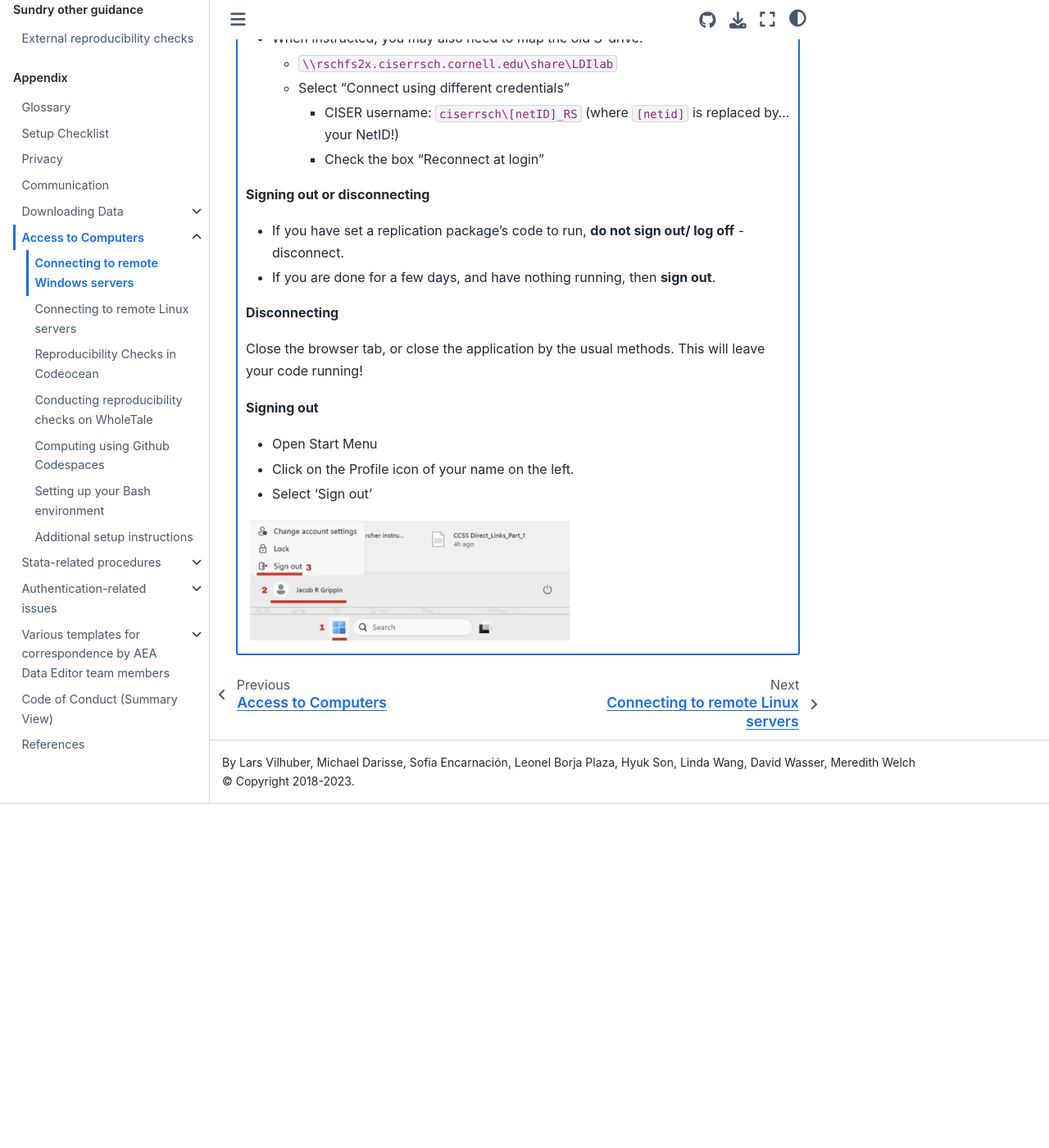
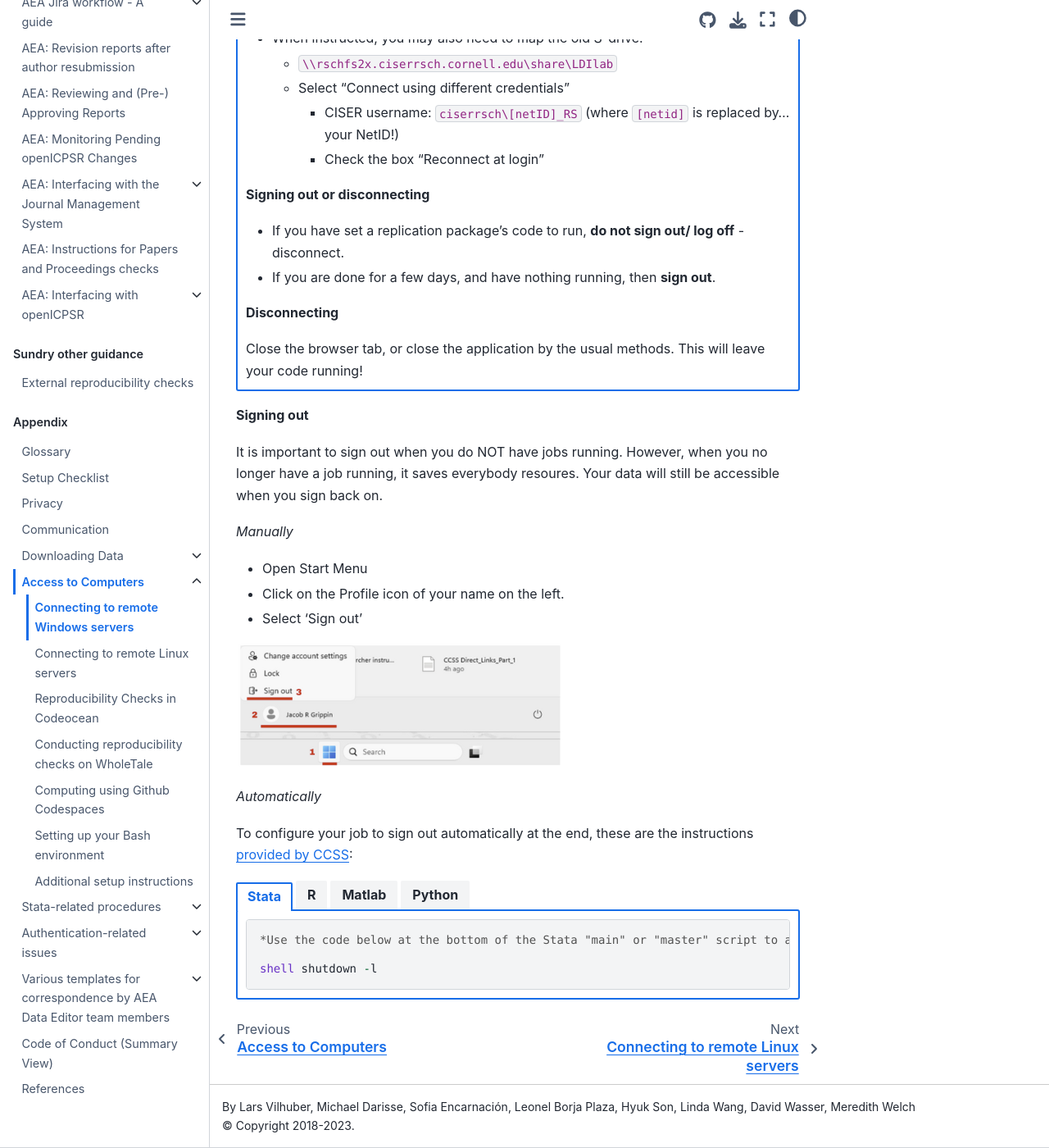
Before and after one commit to labordynamicsinstitute/ldilab-manual, a Jupyter Book: the page built from 95-10-windows-remote.md, in a window 1280 px wide and 1400 px high, scrolled down 1192 px. Shown: the whole window at 82% size. Built offline with Jupyter Book 1.0.4 settings and Sphinx 7.4.7 and the Sphinx Book theme 1.1.4, drawn with Linux system fonts in a browser that asks for light colours; before the commit the page ends 2172 px from its top, so only the background shows below that; some of the changed text lies outside the part shown.

Commit message:
Adding information for shutdown messages

````diff
--- a/95-10-windows-remote.md
+++ b/95-10-windows-remote.md
@@ -54,7 +54,28 @@
 
 Close the browser tab, or close the application by the usual methods. This will leave your code running!
 
+:::
+
+:::{tab-item} CCSS-RS classic
+
+Follow instructions at [CCSS-RS](https://socialsciences.cornell.edu/research-support/login-instructions). Be sure to select the tab that corresponds to your **laptop's** operating system!
+
+
+**Disconnecting**
+
+- If you have set a replication package's code to run, **do not sign out/ log off** - disconnect.
+- If you are done for a few days, and have nothing running, then **sign out**.
+
+:::
+
+::::
+
+
 **Signing out**
+
+It is important to sign out when you do NOT have jobs running. However, when you no longer have a job running, it saves everybody resoures. Your data will still be accessible when you sign back on.
+
+*Manually*
 
 -  Open Start Menu
 - Click on the Profile icon of your name on the left.
@@ -62,19 +83,56 @@
 
 ![Signout](images/windows11-signout.png)
 
+*Automatically*
+
+To configure your job to sign out automatically at the end, these are the instructions [provided by CCSS](https://socialsciences.cornell.edu/computing-and-data/cloud-computing-solutions/account-instructions?toptab=session_tips&contenttab=auto_sign_out_after_code_completes):
+
+
+
+::::{tab-set}
+
+
+:::{tab-item}  Stata
+
+```stata
+*Use the code below at the bottom of the Stata "main" or "master" script to automatically sign out
+
+shell shutdown -l
+```
+
+
 :::
 
-:::{tab-item} CCSS-RS classic
+:::{tab-item} R
 
-Follow instructions at [CCSS-RS](https://socialsciences.cornell.edu/research-support/login-instructions). Be sure to select the tab that corresponds to your **laptop's** operating system!
+```r
+# Add to end of main or last script.
+system("shutdown  -l")
+```
 
 
-**Signing out or disconnecting**
+:::
 
-- If you have set a replication package's code to run, **do not sign out/ log off** - disconnect.
-- If you are done for a few days, and have nothing running, then **sign out**.
+:::{tab-item} Matlab
 
-Refer to CCSS instructions on how to sign out or disconnect.
+```
+%Use code below at end of MATLAB main script, or last script, to automatically sign out
+
+system("shutdown -l")
+```
+
+
+:::
+
+:::{tab-item}  Python
+
+```python
+%Use code below at bottom of Python/Anaconda script to automatically sign out
+
+import os
+
+os.system("shutdown -l")
+```
 
 :::
 
````
